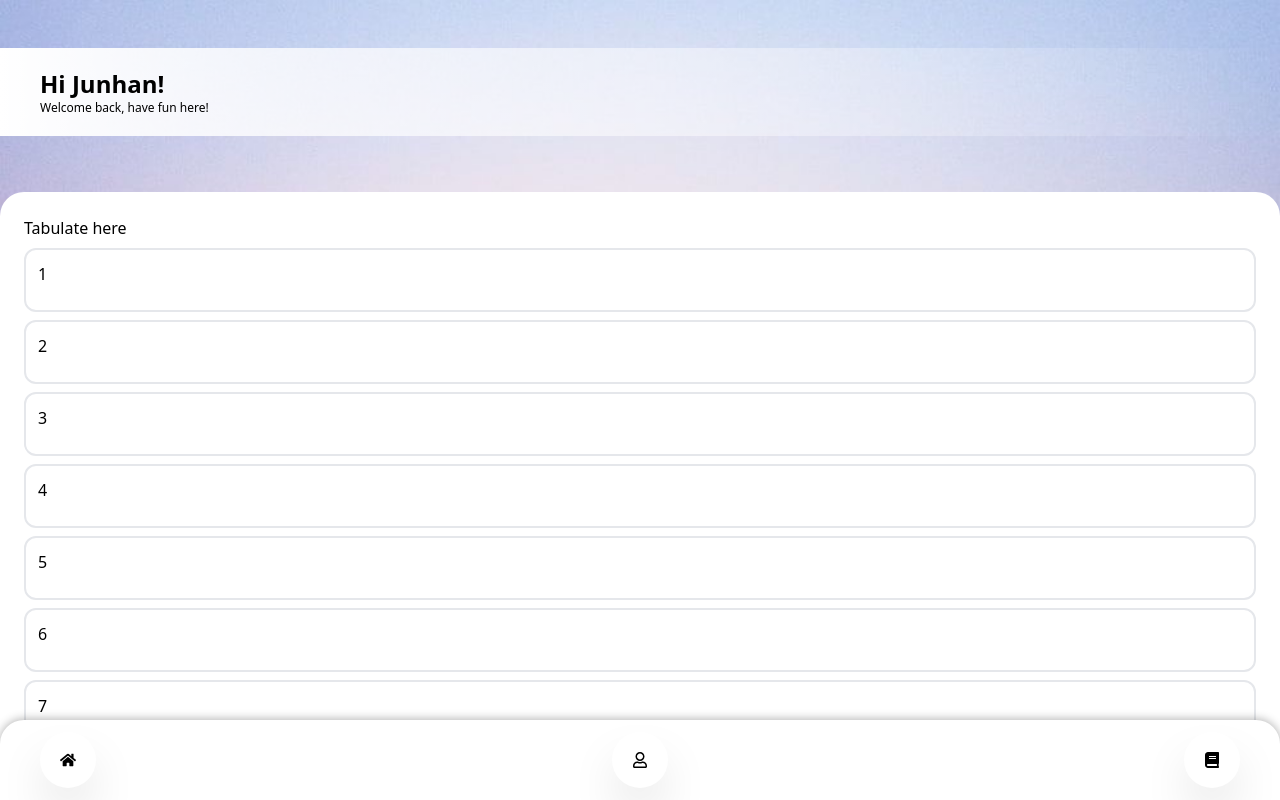
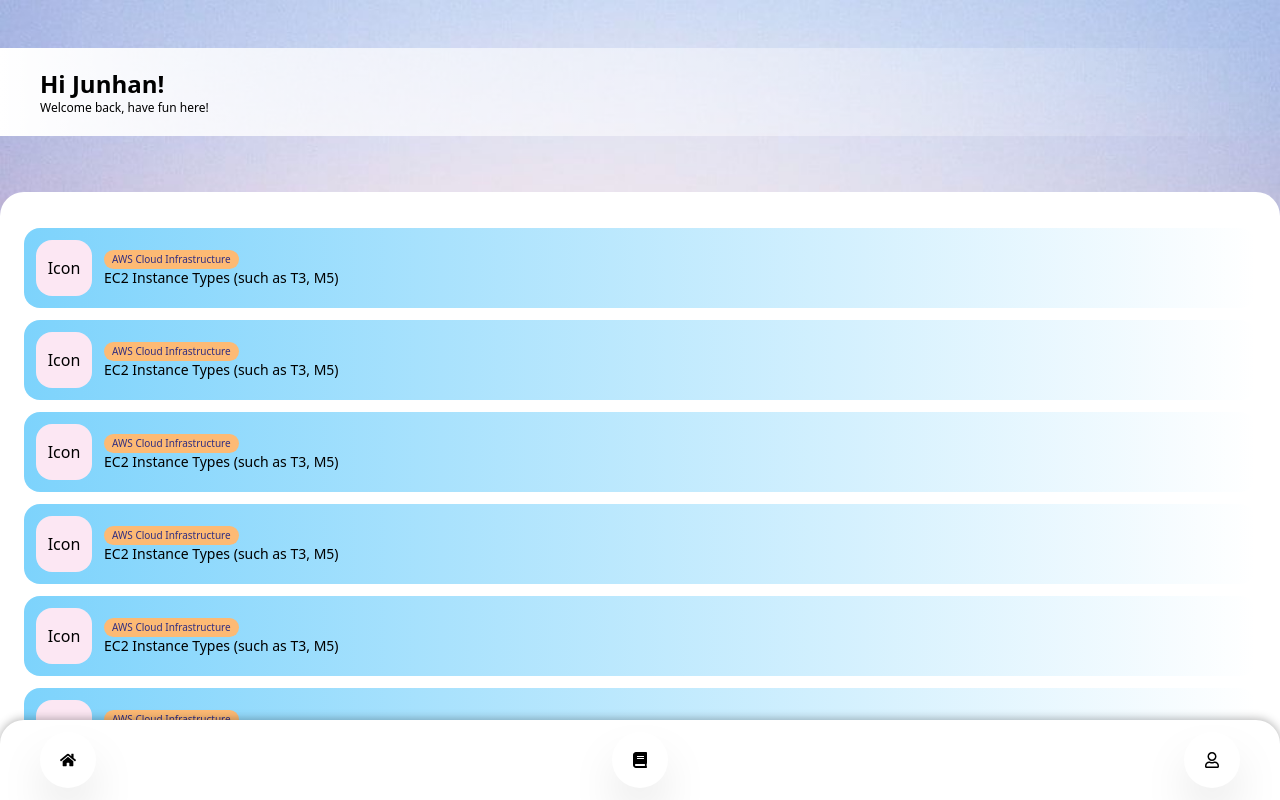
Before and after one commit to jun-han-github/react-typescript, a React (Create React App) app: page / in a window 1280 px wide. Built offline with nearby package versions, Linux system fonts and the light colour scheme.

Commit message:
+Activity styles

```diff
--- a/src/components/Activity.tsx
+++ b/src/components/Activity.tsx
@@ -1,3 +1,4 @@
+import { Link } from "react-router-dom"
 
 type Topic = {
     name: string
@@ -5,8 +6,17 @@ type Topic = {
 
 export default function Activity({ name }: Topic) {
     return (
-        <div className="border-2 border-solid border-grey rounded-xl h-16 p-3 my-2">
-            { name }
-        </div>
+        <Link to="/overview">
+            <div className="bg-gradient-to-r from-sky-300 rounded-2xl h-20 my-3 pl-3 flex items-center">
+                <div className="rounded-2xl min-w-56 w-14 h-14 flex justify-center items-center bg-pink-100">Icon</div>
+
+                <div className="pl-3 flex flex-col justify-start items-left">
+                    <div className="rounded-full bg-orange-300 text-indigo-900 w-fit m-0 px-2 py-0.5 text-2xs">AWS Cloud Infrastructure</div>
+                    <div>
+                        <p className="text-sm m-0 leading-tight">EC2 Instance Types (such as T3, M5)</p>
+                    </div>
+                </div>
+            </div>
+        </Link>
     )
 }
--- a/src/components/ActivityTable.tsx
+++ b/src/components/ActivityTable.tsx
@@ -5,10 +5,7 @@ export default function ActivityTable() {
     const questions = Array.from({length: 30}, (_, i) => i + 1);
 
     return (
-        <div className="bg-white mt-48 px-6 pt-6 pb-24 max-h-screen overflow-y-scroll rounded-3xl">
-            <div>
-                Tabulate here
-            </div>
+        <div className="bg-white mt-48 px-6 pt-6 pb-24 rounded-t-3xl">
             <div>
                 {
                     questions.map((question: any) => (
--- a/src/components/Tabs.tsx
+++ b/src/components/Tabs.tsx
@@ -6,8 +6,8 @@ export default function Tabs() {
     return (
         <div className="absolute z-10 bottom-0 w-full flex justify-between items-center px-10 mt-auto border-none border-solid border-x-2 border-t-2 h-20 bg-white rounded-t-3xl shadow-custom-top">
             <TabButton icon={ <FaHome /> } url={"/"} />
+            <TabButton icon={ <FaBook /> } url={"/history"} />
             <TabButton icon={ <FaRegUser /> } url={"/overview"} />
-            <TabButton icon={ <FaBook /> } url={"/history"} />
         </div>
     )
 }
--- a/src/pages/HomePage.tsx
+++ b/src/pages/HomePage.tsx
@@ -10,14 +10,14 @@ export default function HomePage() {
     const quote = 'Welcome back, have fun here!';
 
     return (
-        <>
+        <div className="overflow-y-scroll">
             <div className="absolute z-negative top-0 h-80 w-full pt-12 bg-cover bg-no-repeat" style={{ backgroundImage:`url(${image})` }}>
-                <div className="font-sans w-full bg-gradient-to-r from-white px-10 py-5">
+                <div className="w-full bg-gradient-to-r from-white px-10 py-5">
                     <h1 className="font-bold text-2xl">Hi {user.name}!</h1>
                     <p className="font-medium text-xs">{quote}</p>
                 </div>
             </div>
             <ActivityTable />
-        </>
+        </div>
     )
 }
--- a/tailwind.config.js
+++ b/tailwind.config.js
@@ -8,6 +8,15 @@ module.exports = {
       boxShadow: {
         'custom-top': '0px -1px 10px 0px rgba(0, 0, 0, 0.3)',
       },
+      fontSize: {
+        '2xs': '0.625rem',
+      },
+      minHeight: {
+        '50': '50px'
+      },
+      minWidth: {
+        '56': '56px'
+      },
       zIndex: {
         'negative': '-10',
       }
```
